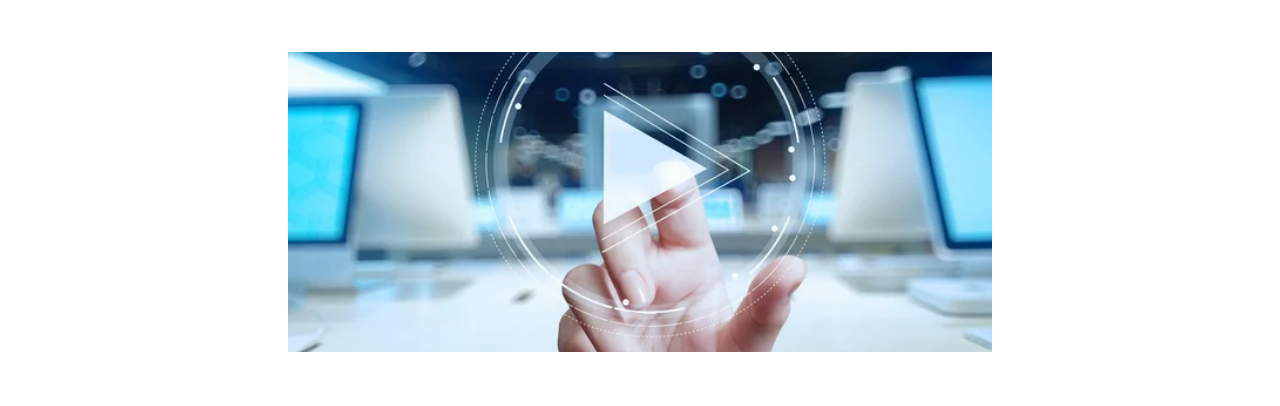
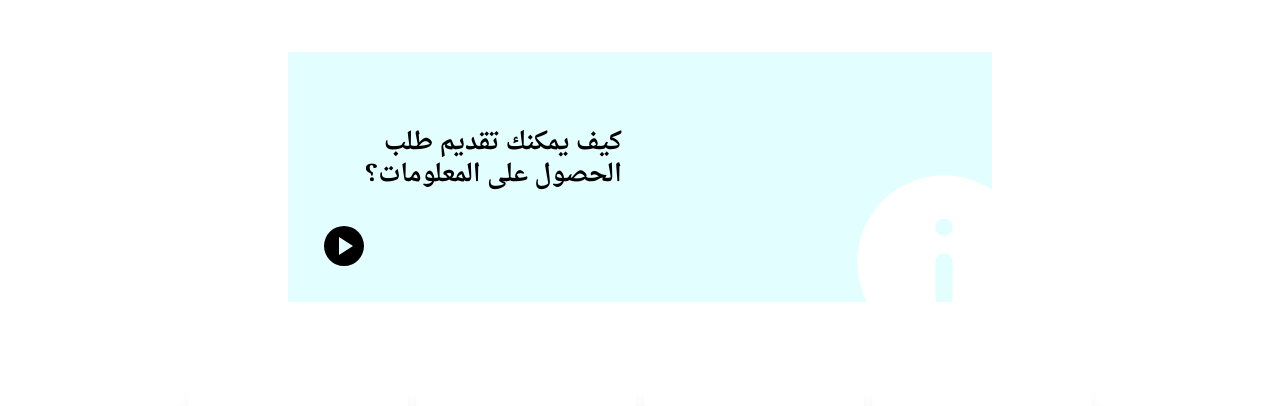
Before and after one commit to nesma05/chafafiya-temp, a Next.js app: page / in a window 1280 px wide. Shown: the part 802-1208 px from the top of the page. Built offline with nearby package versions, Linux system fonts and the light colour scheme.

Commit message:
edit presentationSection image

```diff
--- a/components/home/PresentaionSection.tsx
+++ b/components/home/PresentaionSection.tsx
@@ -1,5 +1,6 @@
 import Image from 'next/image'
 import { useState } from 'react'
+import { InfoIcon, NoteIcon, PlayIcon } from '../icons'
 import Modal from './Modal'
 
 const PresentationSection = () => {
@@ -18,17 +19,20 @@ const PresentationSection = () => {
   return (
     <>
       <Modal tempSource={tempSource} handleClose={handleClose} modal={modal} type={'video'} />
-      <div className="relative my-20 mx-auto h-[300px] w-[80%] md:w-[55%] cursor-pointer">
-        <Image
-          onClick={() =>
-            getSource('https://www.youtube.com/embed/btyV8NDdMzM')
+      <div onClick={() =>
+            getSource('https://www.youtube.com/embed/btyV8NDdMzM')} className="relative bg-[#e3feff] overflow-hidden my-20 mx-auto h-[250px] w-[80%] md:w-[55%] cursor-pointer">
+        {/* <Image
+
           }
           src={'/img/play-video.jpg'}
           layout="fill"
           objectFit="cover"
           alt="présentation"
           priority
-        />
+        /> */}
+        <h2 className='text-2xl w-[270px] absolute left-8 sm:left-16 top-[30%] font-semibold'>كيف يمكنك تقديم طلب الحصول على المعلومات؟</h2>
+        <span className='text-5xl absolute bottom-8 left-8'><PlayIcon/></span>
+        <span className='text-[10rem] sm:text-[13rem] absolute -bottom-12 sm:-bottom-16 -right-10 sm:-right-14 text-white'><InfoIcon/></span>
       </div>
     </>
   )
--- a/components/icons.tsx
+++ b/components/icons.tsx
@@ -25,6 +25,40 @@ export const ArrowDown = () => {
       viewBox="0 0 20 20"
     >
       <path fill="currentColor" d="M10 17.5L3.5 11H7V3h6v8h3.5L10 17.5z" />
+    </svg>
+  )
+}
+
+export const PlayIcon = () => {
+  return (
+    <svg
+      xmlns="http://www.w3.org/2000/svg"
+      width="1em"
+      height="1em"
+      preserveAspectRatio="xMidYMid meet"
+      viewBox="0 0 24 24"
+    >
+      <path
+        fill="currentColor"
+        d="m9.5 16.5l7-4.5l-7-4.5ZM12 22q-2.075 0-3.9-.788q-1.825-.787-3.175-2.137q-1.35-1.35-2.137-3.175Q2 14.075 2 12t.788-3.9q.787-1.825 2.137-3.175q1.35-1.35 3.175-2.138Q9.925 2 12 2t3.9.787q1.825.788 3.175 2.138q1.35 1.35 2.137 3.175Q22 9.925 22 12t-.788 3.9q-.787 1.825-2.137 3.175q-1.35 1.35-3.175 2.137Q14.075 22 12 22Z"
+      />
+    </svg>
+  )
+}
+
+export const InfoIcon = () => {
+  return (
+    <svg
+      xmlns="http://www.w3.org/2000/svg"
+      width="1em"
+      height="1em"
+      preserveAspectRatio="xMidYMid meet"
+      viewBox="0 0 24 24"
+    >
+      <path
+        fill="currentColor"
+        d="M12 17q.425 0 .713-.288Q13 16.425 13 16v-4.025q0-.425-.287-.7Q12.425 11 12 11t-.712.287Q11 11.575 11 12v4.025q0 .425.288.7q.287.275.712.275Zm0-8q.425 0 .713-.288Q13 8.425 13 8t-.287-.713Q12.425 7 12 7t-.712.287Q11 7.575 11 8t.288.712Q11.575 9 12 9Zm0 13q-2.075 0-3.9-.788q-1.825-.787-3.175-2.137q-1.35-1.35-2.137-3.175Q2 14.075 2 12t.788-3.9q.787-1.825 2.137-3.175q1.35-1.35 3.175-2.138Q9.925 2 12 2t3.9.787q1.825.788 3.175 2.138q1.35 1.35 2.137 3.175Q22 9.925 22 12t-.788 3.9q-.787 1.825-2.137 3.175q-1.35 1.35-3.175 2.137Q14.075 22 12 22Z"
+      />
     </svg>
   )
 }
```
